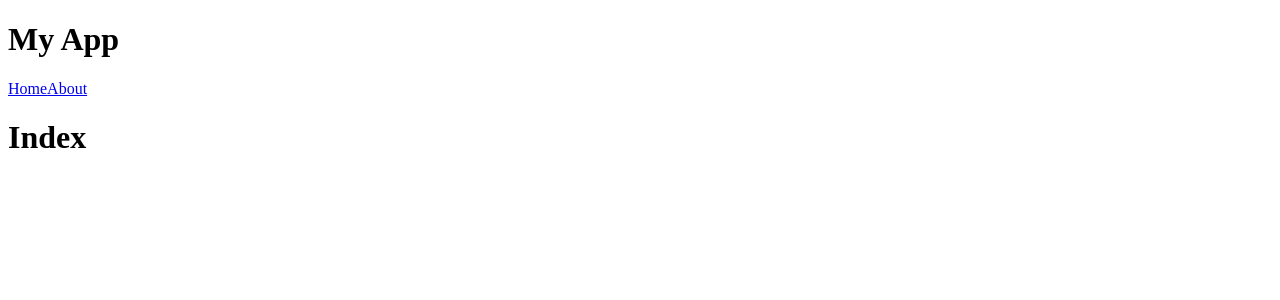
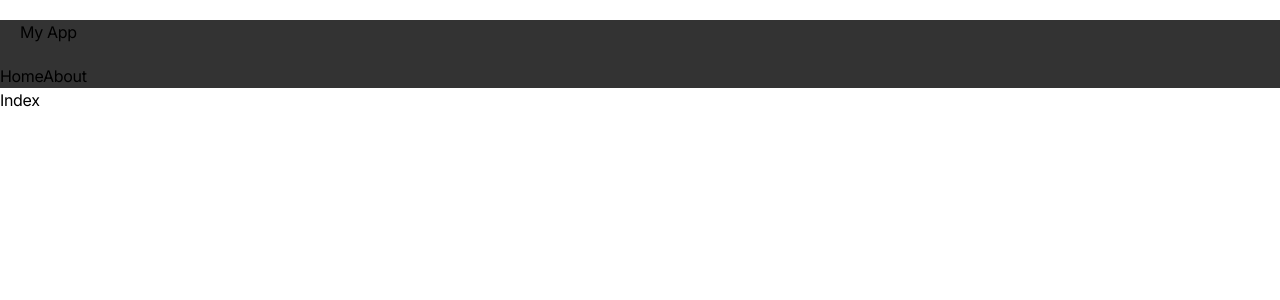
Before and after one commit to Willo0ow/sample-ecommerce, a Nuxt app: page / in a window 1280 px wide. Shown: the top 300 px of the page. Built offline with nearby package versions, Linux system fonts and the light colour scheme.

Commit message:
setup tailwind & scss

```diff
--- /dev/null
+++ b/assets/css/main.css
@@ -0,0 +1,37 @@
+@import url('https://fonts.googleapis.com/css2?family=Inter:wght@100;200;300;400;500;600;700;800;900&family=Space+Grotesk:wght@300;500;700&display=swap');
+@tailwind base;
+@tailwind components;
+@tailwind utilities;
+
+
+@layer utilities {
+  .centered-max-width {
+    max-width: 1196px;
+    margin: 0 auto;
+  }
+}
+
+:root {
+
+}
+
+*,
+*::before,
+*::after {
+  box-sizing: inherit;
+}
+
+html {
+  box-sizing: border-box;
+  height: 100%;
+  font-size: 62.5%;
+  -mox-osx-font-smoothing: grayscale;
+  -webkit-font-smoothing: antialiased;
+  font-smoothing: antialised;
+}
+
+body {
+  font-family: Inter, sans-serif;
+  font-size: 1.6rem;
+  letter-spacing: -0.02em;
+}
--- a/components/AppHeader.vue
+++ b/components/AppHeader.vue
@@ -1,6 +1,6 @@
 <template>
-  <header>
-    <h1>My App</h1>
+  <header class="app-header">
+    <h1 class="app-header__title">My App</h1>
     <nav>
       <nuxt-link to="/">Home</nuxt-link>
       <nuxt-link to="/about">About</nuxt-link>
@@ -8,3 +8,11 @@
   </header>
 </template>
 <script setup lang="ts"></script>
+<style lang="scss">
+.app-header {
+  background-color: #333;
+  &__title {
+    margin: 20px;
+  }
+}
+</style>
--- a/nuxt.config.ts
+++ b/nuxt.config.ts
@@ -1,4 +1,21 @@
 // https://nuxt.com/docs/api/configuration/nuxt-config
 export default defineNuxtConfig({
   devtools: { enabled: true },
+  modules: ["@nuxtjs/tailwindcss"],
+  postcss: {
+    plugins: {
+      tailwindcss: {},
+      autoprefixer: {},
+    },
+  },
+  css: ["~/assets/css/main.css"],
+  components: [
+    {
+      path: "~/components",
+      pathPrefix: false,
+    },
+  ],
+  imports: {
+    dirs: ["composables/**"],
+  },
 });
```
Also changed, not shown: package.json (+5 -2 lines), 1 other file (tests, documents, lock files or other folders).
